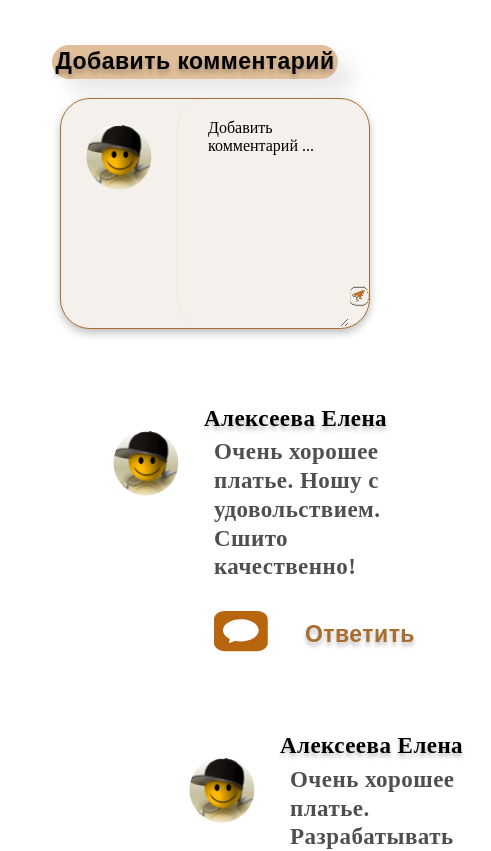
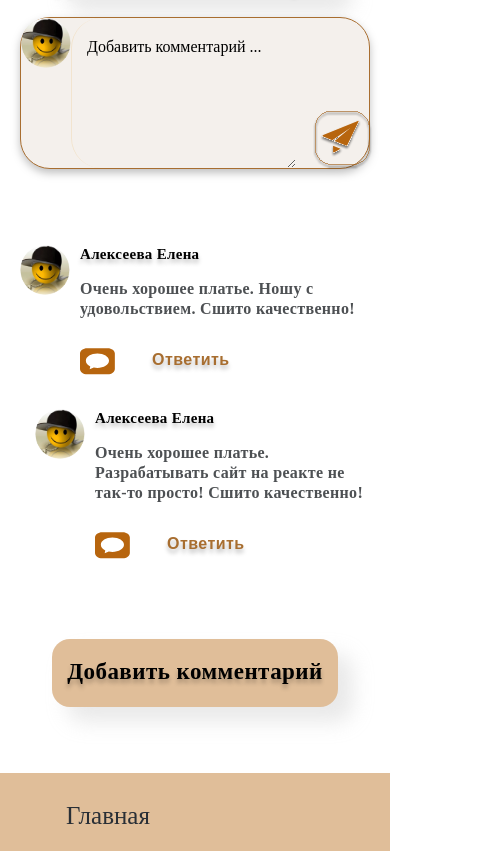
Before and after one commit to InnaRomanova/patterns-for-you, a React (Create React App) app: page /details in a window 390 px wide. Shown: the part 8531-9382 px from the top of the page, 491 px wide, since content can reach past the window. Built offline with nearby package versions, Linux system fonts and the light colour scheme.

Commit message:
mobile author

```diff
--- a/src/components/App/App.jsx
+++ b/src/components/App/App.jsx
@@ -20,7 +20,7 @@ function App() {
           <Routes>
             <Route
               exac
-              path="/patterns-for-you"
+              path="/"
               element={
                 <>
                   <Header />
--- a/src/components/Author/Author.jsx
+++ b/src/components/Author/Author.jsx
@@ -15,9 +15,10 @@ import Comment from "../Elements/Comment";
 import WorkCards from "../Work/WorkCards";
 import Work from "../Work/Work";
 import CommentsModel from "../Comments/CommentsModel";
+import Footer from "../Footer/Footer";
 
 
-function Author({arrWorks}) {
+function Author({ arrWorks }) {
     const matchesMobile = useMediaQuery({ query: "(max-width: 599px)" });
     const mobile = useMediaQuery({ query: "(max-width: 883px)" });
 
@@ -129,6 +130,7 @@ function Author({arrWorks}) {
             </section>
             <Work />
             <CommentsModel />
+            <Footer />
         </>
     );
 }
--- a/src/components/Comments/Comments.css
+++ b/src/components/Comments/Comments.css
@@ -175,6 +175,7 @@
     background: #F4F0EC;
     max-width: 760px;
     display: flex;
+    position: relative;
 }
 
 .com-model__avatar {
@@ -196,16 +197,21 @@
     border: none;
     border-left: 1px solid var(--style-orange-comments-like, #F2E4CF);
     background: transparent;
-    width: 700px;
-    height: 208px;
+    width: 70%;
     margin: 0;
     padding: 20px 0 0 30px;
     outline-color: #A86E30;
 }
 
 .commentSend {
-    margin: 148px 0 0;
+    height: 90px;
+    content: "";
+    right: -3px;
+    margin: 0;
     padding: 0;
+    position: absolute;
+    bottom: -7px;
+    width: 90px;
 }
 
 .commentSend:hover {
@@ -340,10 +346,107 @@
         margin-left: 20px;
         margin-right: 20px;
     }
+
+
 }
+
 
 @media screen and (max-width: 879px) {
     .comments__content {
         border-radius: 0;
     }
+
+    .com-model__form {
+        margin-left: auto;
+        margin-right: auto;
+    }
+
+    .com-model__comment {
+        width: 60%;
+    }
+
+    .com-model__add-name {
+        font-size: 20px;
+    }
+
+    .com-model__add-text {
+        font-size: 16px;
+        margin-top: 15px;
+        letter-spacing: 0.32px;
+        color: #4D5053;
+    }
+
+    .commentSend {
+        width: 70px;
+        height: 70px;
+    }
+
+    .com-model__add-personal {
+        margin-left: 20px;
+        margin-right: 20px;
+    }
+
+    .com-model__add-personal_active {
+        margin-top: 20px;
+        margin-left: 63px;
+    }
+
+    .com-model__avatar {
+        margin-top: 0;
+        margin-bottom: 0;
+    }
+
+    .com-model__add-text {
+        margin-left: 0;
+    }
+
+    .com-model__answer {
+        font-size: 16px;
+    }
 }
+
+@media screen and (max-width: 560px) {
+    .com-model__form {
+        height: 150px;
+    }
+
+    .com-model__comment {
+        padding-left: 15px;
+    }
+
+
+    .com-model__avatar {
+        margin-left: 0;
+        margin-right: 0;
+        width: 50px;
+        height: 50px;
+    }
+
+    .commentAnswer {
+        width: 35px;
+        height: 35px;
+    }
+
+    .commentSend {
+        width: 60px;
+        width: 60px;
+    }
+
+    .com-model__add-personal {
+        margin-left: 0;
+        margin-right: 0;
+    }
+
+    .com-model__add-personal_active {
+        margin-left: 15px;
+    }
+
+    .com-model__add-info {
+        margin-left: 10px;
+    }
+
+    .com-model__add-name {
+        font-size: 15px;
+        letter-spacing: 0.3px;
+    }
+}
--- a/src/components/Details/Details.css
+++ b/src/components/Details/Details.css
@@ -390,6 +390,7 @@
 
     .details__sidmaster-item {
         text-align: center;
+        width: 80%;
     }
 
     .details__sidmaster {
@@ -398,7 +399,7 @@
     }
 
     .details__sidebar-item {
-        max-width: 100%;
+        max-width: 80%;
     }
 
     .details__sidebar-list {
@@ -419,7 +420,7 @@
     }
 
     .details__sidmaster-price {
-        width: 100%;
+        width: 50%;
     }
 }
 
@@ -477,9 +478,19 @@
         margin: 0 0 20px;
     }
 
+    .details__sidebar-item {
+        max-width: 100%;
+    }
+
     .details__sidebar-item:last-child {
         gap: 0;
     }
 
+    .details__sidmaster-shopping {
+        width: 150px;
+    }
 
+    .details__sidmaster-price {
+        width: 227px;
+    }
 }
--- a/src/components/Elements/CommentAnswer.jsx
+++ b/src/components/Elements/CommentAnswer.jsx
@@ -3,6 +3,7 @@
 export default function CommentAnswer() {
     return (
         <svg
+            className="commentAnswer"
             xmlns="http://www.w3.org/2000/svg"
             width="54"
             height="41"
--- a/src/components/Footer/Footer.jsx
+++ b/src/components/Footer/Footer.jsx
@@ -151,7 +151,7 @@ function Footer() {
                 <li className="footer__list-item">
                   <ul className="footer__list-menu">
                     <li className="footer__menu">
-                      <a href="/patterns-for-you" className="footer__menu-link">
+                      <a href="/" className="footer__menu-link">
                         <h5 className="footer__title">Главная</h5>
                       </a>
                     </li>
--- a/src/components/Header/Header.jsx
+++ b/src/components/Header/Header.jsx
@@ -42,7 +42,7 @@ function Header() {
             <li className="header__link">
               <a
                 className="header__link-item header__link-item_active"
-                href="/patterns-for-you"
+                href="/"
               >
                 Главная
               </a>
--- a/src/components/Navigation/Navigation.css
+++ b/src/components/Navigation/Navigation.css
@@ -31,7 +31,12 @@
     letter-spacing: 0.2px;
 }
 
-.navigation__text:hover {
+.navigation__link {
+    text-decoration: none;
+    color: #000;
+}
+
+.navigation__text:hover, .navigation__link:hover {
     cursor: pointer;
     color: #925514;
 }
--- a/src/components/Navigation/Navigation.jsx
+++ b/src/components/Navigation/Navigation.jsx
@@ -1,10 +1,10 @@
 import React, { useState } from "react";
+import { Link } from "react-router-dom";
 import "./Navigation.css";
-import MenuList from "../Elements/MenuList";
 import OpenVector from "../Elements/OpenVector";
 import NavigationList from "../NavigationList/NavigationList";
 
-function Navigation({}) {
+function Navigation({ }) {
   const [openList, setOpenList] = useState(false);
 
   function handleOpen() {
@@ -13,16 +13,15 @@ function Navigation({}) {
 
   return (
     <div className="navigation__container">
-    {/* <MenuList> */}
       <ul className="navigation__list">
+        <li className="navigation__list-item navigation__text"><Link to="/" className="navigation__link">Главная</Link></li>
         <li className="navigation__list-item navigation__text" onClick={handleOpen}>Каталог выкроек
           <OpenVector onOpen={openList} /></li>
         {openList && <NavigationList />}
-            <li className="navigation__list-item navigation__text">Блок форум</li>
-            <li className="navigation__list-item navigation__text">Как скачать</li>
-            <li className="navigation__list-item navigation__text">Контакты</li>
+        <li className="navigation__list-item navigation__text"><Link to="/block" className="navigation__link">Блок форум</Link></li>
+        <li className="navigation__list-item navigation__text"><Link to="/support" className="navigation__link">Как скачать</Link></li>
+        <li className="navigation__list-item navigation__text"><Link to="/contacts" className="navigation__link">Контакты</Link></li>
       </ul>
-    {/* </MenuList> */}
     </div>
   );
 }
--- a/src/components/NavigationList/NavigationList.jsx
+++ b/src/components/NavigationList/NavigationList.jsx
@@ -1,15 +1,16 @@
 import React from "react";
 import "./NavigationList.css";
+import { Link } from "react-router-dom";
 
 function NavigationList() {
 
     return (
         <ul className="navigationList__container">
-            <li className="navigationList__list navigation__text">Платья</li>
-            <li className="navigationList__list navigation__text">Юбки</li>
-            <li className="navigationList__list navigation__text">Блузки</li>
-            <li className="navigationList__list navigation__text">Пиджаки</li>
-            <li className="navigationList__list navigation__text">Верхняя одежда</li>
+            <li className="navigationList__list navigation__text"><Link to="/katalog" className="navigation__link">Платья</Link></li>
+            <li className="navigationList__list navigation__text"><Link to="/katalog" className="navigation__link">Юбки</Link></li>
+            <li className="navigationList__list navigation__text"><Link to="/katalog" className="navigation__link">Блузки</Link></li>
+            <li className="navigationList__list navigation__text"><Link to="/katalog" className="navigation__link">Пиджаки</Link></li>
+            <li className="navigationList__list navigation__text"><Link to="/katalog" className="navigation__link">Верхняя одежда</Link></li>
         </ul>
     );
 }
```
Also changed, not shown: src/components/Comments/CommentsModel.jsx (+28 -30 lines). Lines whose indentation alone changed are shown as unchanged.
